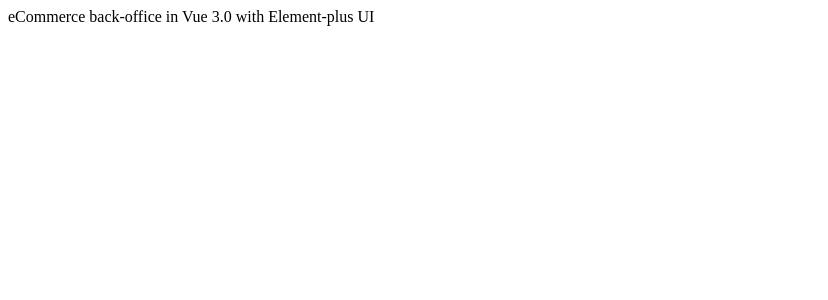
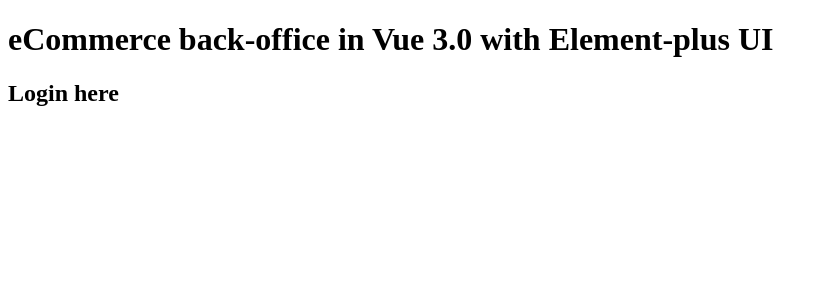
Before and after one commit to angsuo/vue-backoffice-spa, a Vue app: page /#/login in a window 1280 px wide. Shown: the top 300 px of the page, without its empty margins (0-828 px from the left). Built offline with nearby package versions, Linux system fonts and the light colour scheme.

Commit message:
created login view & route

```diff
--- a/src/App.vue
+++ b/src/App.vue
@@ -1,6 +1,9 @@
 <template>
   <div>
+    <h1>
     eCommerce back-office in Vue 3.0 with Element-plus UI
+    </h1>
+    <router-view></router-view>
   </div>
 </template>
 
--- a/src/router/index.js
+++ b/src/router/index.js
@@ -1,6 +1,19 @@
 import { createRouter, createWebHashHistory } from 'vue-router'
+// import pages
+import Login from "../views/Login.vue"
 
-const routes = []
+const routes = [
+  // redirect to "/login" on root path
+  {
+    path:"/",
+    redirect: "/login"
+  },
+  {
+    path:"/login",
+    component: Login,
+
+  }
+]
 
 const router = createRouter({
   history: createWebHashHistory(),
--- /dev/null
+++ b/src/views/Login.vue
@@ -0,0 +1,13 @@
+<template>
+  <h2>Login here</h2>
+</template>
+
+<script>
+export default {
+    name:"Login"
+}
+</script>
+
+<style>
+
+</style>
```
